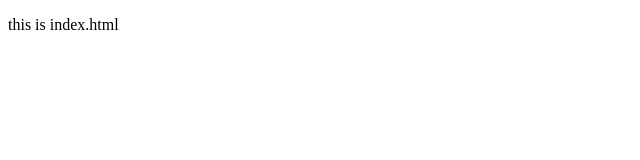
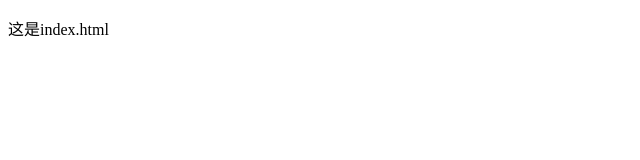
Before and after one commit to xiaohuzi1/1502Czss, a plain HTML site: page index.html in a window 1280 px wide. Shown: the full height of the page, 0-640 px from the left. Drawn offline with Linux system fonts and the light colour scheme.

Commit message:
changed something

```diff
--- a/index.html
+++ b/index.html
@@ -5,6 +5,6 @@
 	<title>Document</title>
 </head>
 <body>
-	<p>this is index.html</p>
+	<p>这是index.html</p>
 </body>
 </html>
```
